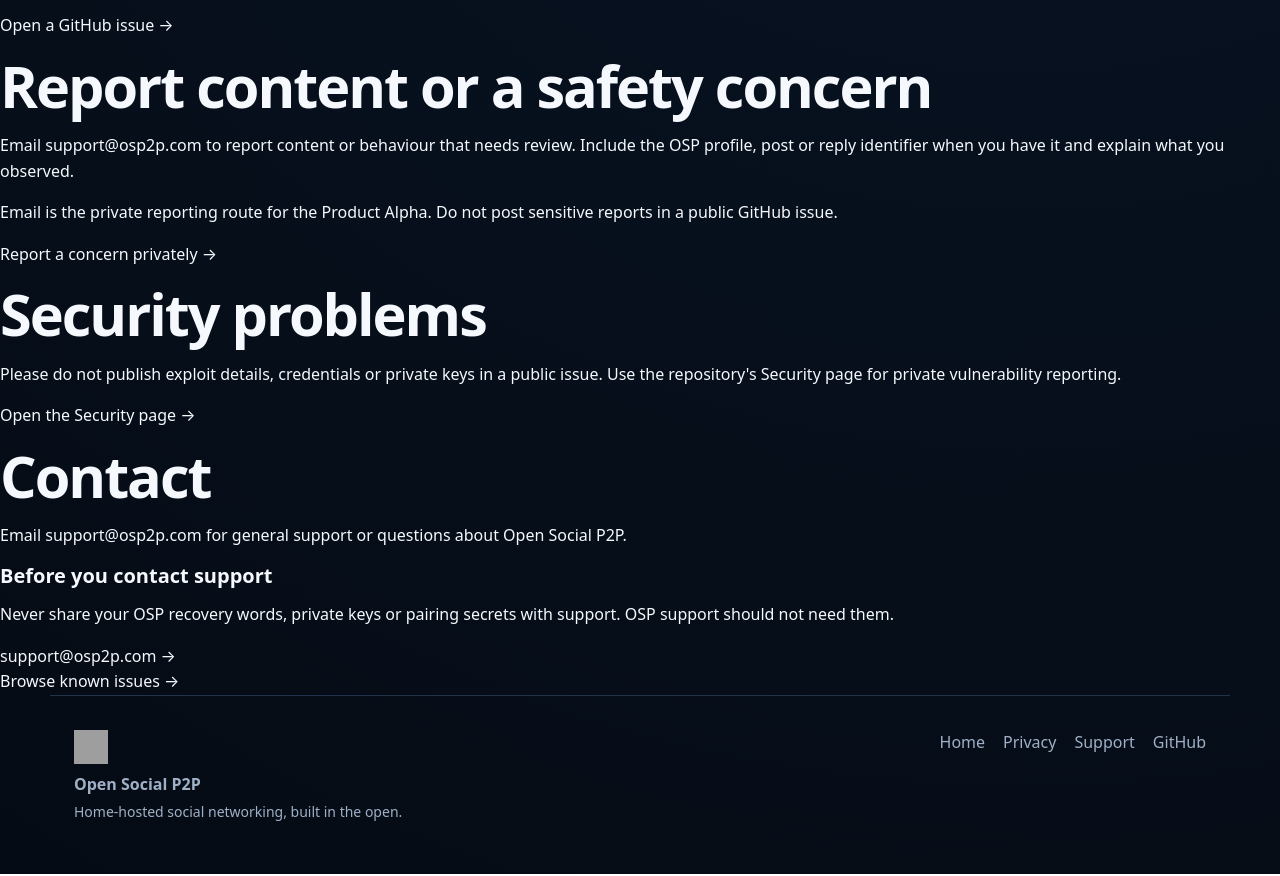
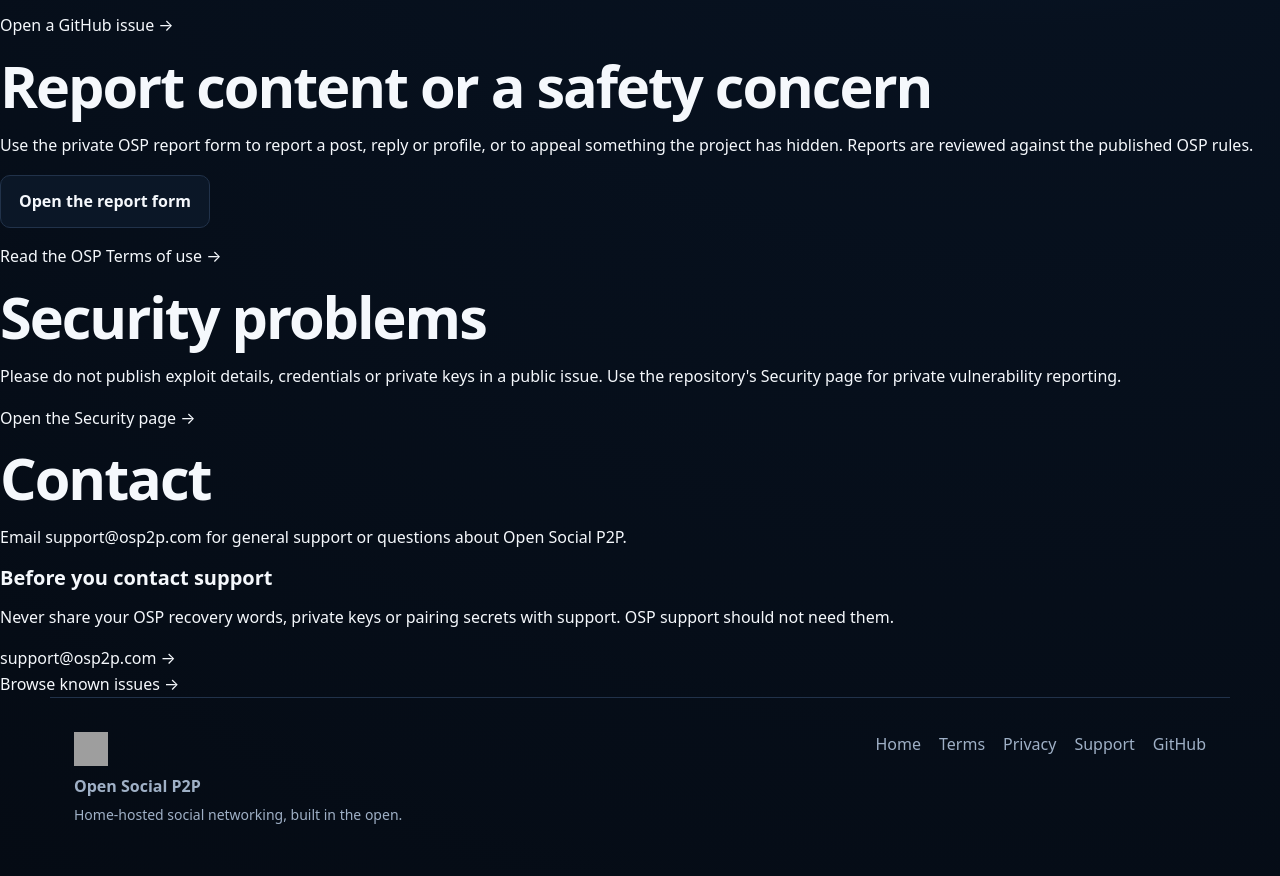
Before and after one commit to Jayotis/osp2p-site, a plain HTML site: page public/support/index.html in a window 1280 px wide. Shown: the part 681-1557 px from the top of the page. Drawn offline with Linux system fonts and the light colour scheme; grey boxes are pictures that could not be loaded.

Commit message:
Link support to OSP report form and terms

```diff
--- a/public/support/index.html
+++ b/public/support/index.html
@@ -54,9 +54,9 @@
         <p><a class="text-link" href="https://github.com/Jayotis/open-social-p2p/issues/new">Open a GitHub issue →</a></p>
 
         <h2>Report content or a safety concern</h2>
-        <p>Email <a class="text-link" href="mailto:support@osp2p.com?subject=OSP%20content%20or%20safety%20report">support@osp2p.com</a> to report content or behaviour that needs review. Include the OSP profile, post or reply identifier when you have it and explain what you observed.</p>
-        <p>Email is the private reporting route for the Product Alpha. Do not post sensitive reports in a public GitHub issue.</p>
-        <p><a class="text-link" href="mailto:support@osp2p.com?subject=OSP%20content%20or%20safety%20report">Report a concern privately →</a></p>
+        <p>Use the private OSP report form to report a post, reply or profile, or to appeal something the project has hidden. Reports are reviewed against the published OSP rules.</p>
+        <p><a class="button secondary" href="/report/">Open the report form</a></p>
+        <p><a class="text-link" href="/terms/">Read the OSP Terms of use →</a></p>
 
         <h2>Security problems</h2>
         <p>Please do not publish exploit details, credentials or private keys in a public issue. Use the repository's Security page for private vulnerability reporting.</p>
@@ -81,7 +81,7 @@
       <img src="https://osp2p.com/assets/osp-icon.png" width="34" height="34" alt="">
       <div><strong>Open Social P2P</strong><p>Home-hosted social networking, built in the open.</p></div>
     </div>
-    <div class="footer-links"><a href="/">Home</a><a href="/privacy/">Privacy</a><a href="/support/">Support</a><a href="https://github.com/Jayotis/open-social-p2p">GitHub</a></div>
+    <div class="footer-links"><a href="/">Home</a><a href="/terms/">Terms</a><a href="/privacy/">Privacy</a><a href="/support/">Support</a><a href="https://github.com/Jayotis/open-social-p2p">GitHub</a></div>
   </footer>
 </body>
 </html>
```
